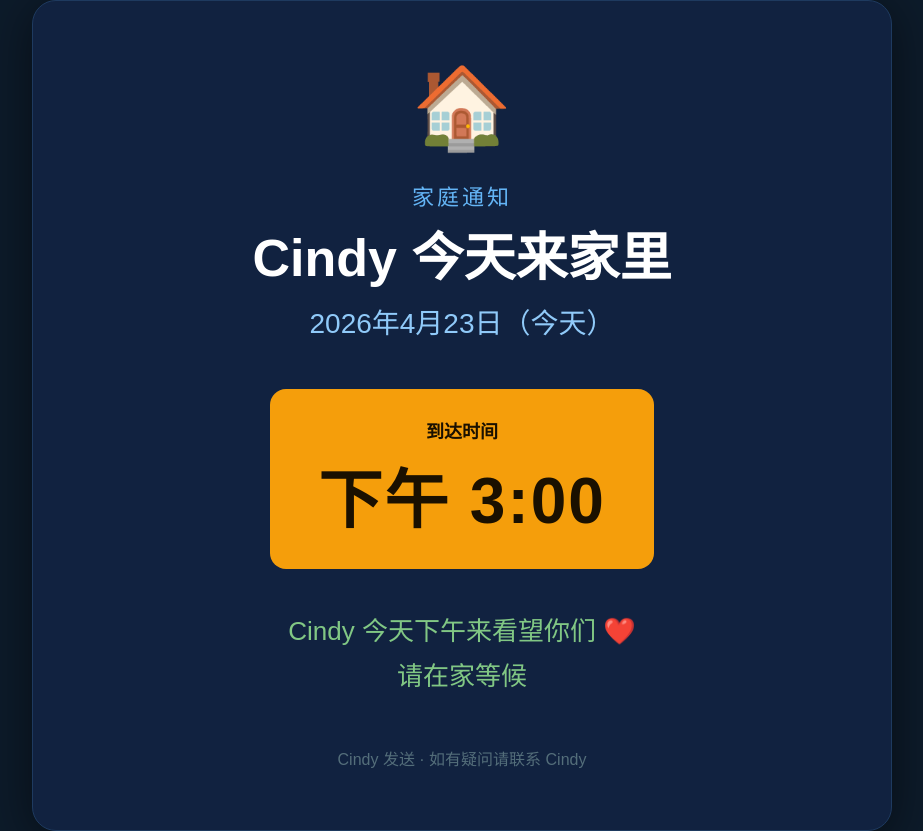
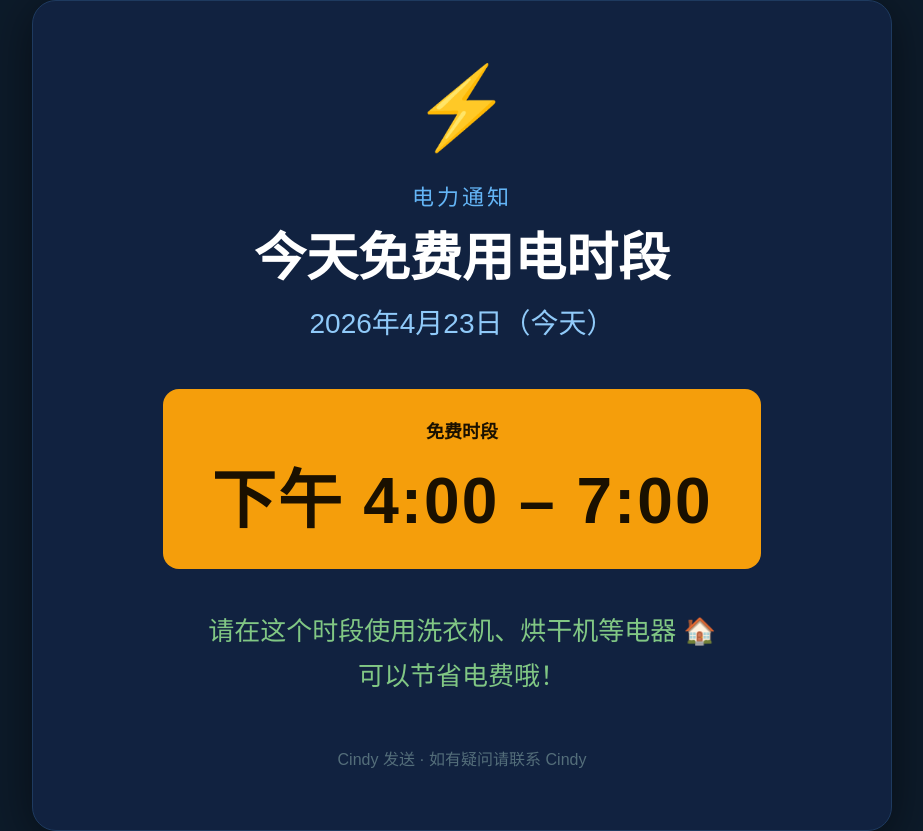
Before and after one commit to CindyLiu-AU/parents-reminder, a plain HTML site: page index.html in a window 1280 px wide. Shown: the whole page, without its empty margins (178-1101 px from the left). Drawn offline with Linux system fonts and the light colour scheme.

Commit message:
Update: power free hours 4-7pm today

```diff
--- a/index.html
+++ b/index.html
@@ -3,7 +3,7 @@
 <head>
   <meta charset="UTF-8">
   <meta name="viewport" content="width=device-width, initial-scale=1.0">
-  <title>家庭通知</title>
+  <title>电力通知</title>
   <script>
     window.onload = () => document.documentElement.requestFullscreen?.();
   </script>
@@ -95,19 +95,19 @@
 </head>
 <body>
   <div class="card">
-    <div class="icon">🏠</div>
-    <div class="label">家庭通知</div>
-    <div class="title">Cindy 今天来家里</div>
+    <div class="icon">⚡</div>
+    <div class="label">电力通知</div>
+    <div class="title">今天免费用电时段</div>
     <div class="subtitle">2026年4月23日（今天）</div>
 
     <div class="time-box">
-      <div class="time-label">到达时间</div>
-      <div class="time">下午 3:00</div>
+      <div class="time-label">免费时段</div>
+      <div class="time">下午 4:00 – 7:00</div>
     </div>
 
     <div class="note">
-      Cindy 今天下午来看望你们 ❤️<br>
-      请在家等候
+      请在这个时段使用洗衣机、烘干机等电器 🏠<br>
+      可以节省电费哦！
     </div>
 
     <div class="footer">Cindy 发送 · 如有疑问请联系 Cindy</div>
```
